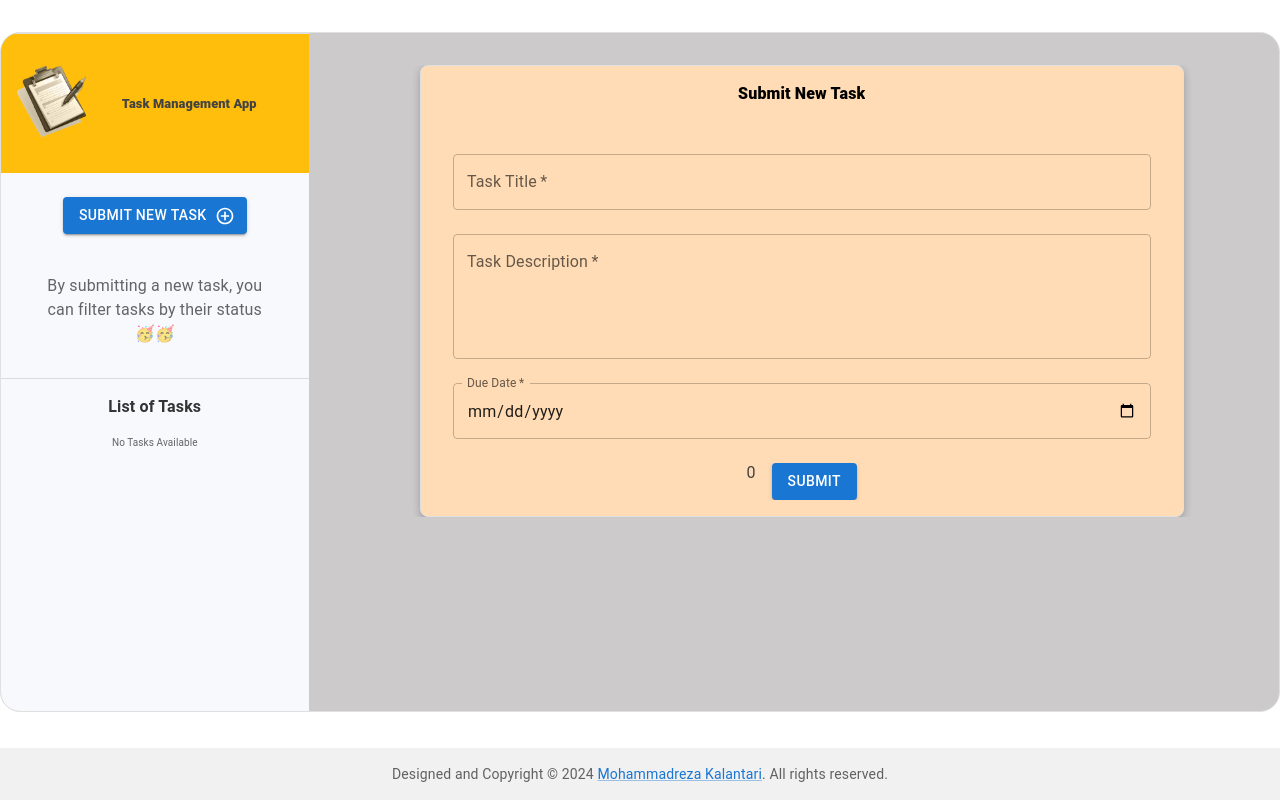
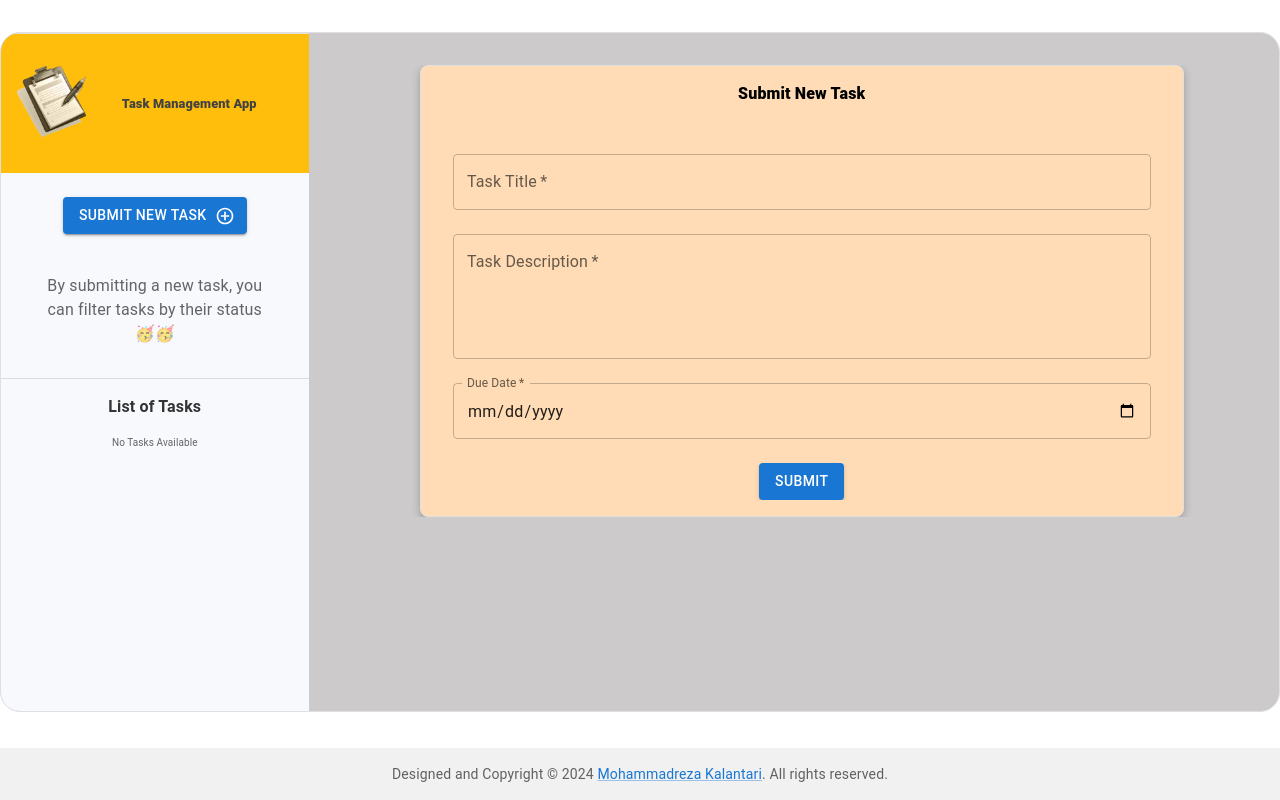
Before and after one commit to mkalantari96/Task-Management-Application, a React (Vite) app: page / in a window 1280 px wide. Both pictures are taken after a click on the button "SUBMIT NEW TASK". Built offline with nearby package versions, Linux system fonts and the light colour scheme.

Commit message:
update some features

```diff
--- a/src/components/NewTask.tsx
+++ b/src/components/NewTask.tsx
@@ -3,7 +3,6 @@ import { useDispatch, useSelector } from "react-redux";
 import { SliceAction } from "../store/store";
 import { TaskState } from "../types";
 import { ChangeEvent } from "react";
-
 
 export default function NewTask() {
   const taskDataStatus = useSelector(
@@ -117,7 +116,7 @@ export default function NewTask() {
               gap: "1rem",
             }}
           >
-            {taskDataStatus.tasks.length && (
+            {taskDataStatus.tasks.length > 0 && (
               <Button
                 type="button"
                 onClick={handleCancelSubmit}
```
Also changed, not shown: 1 other file (tests, documents, lock files or other folders).
